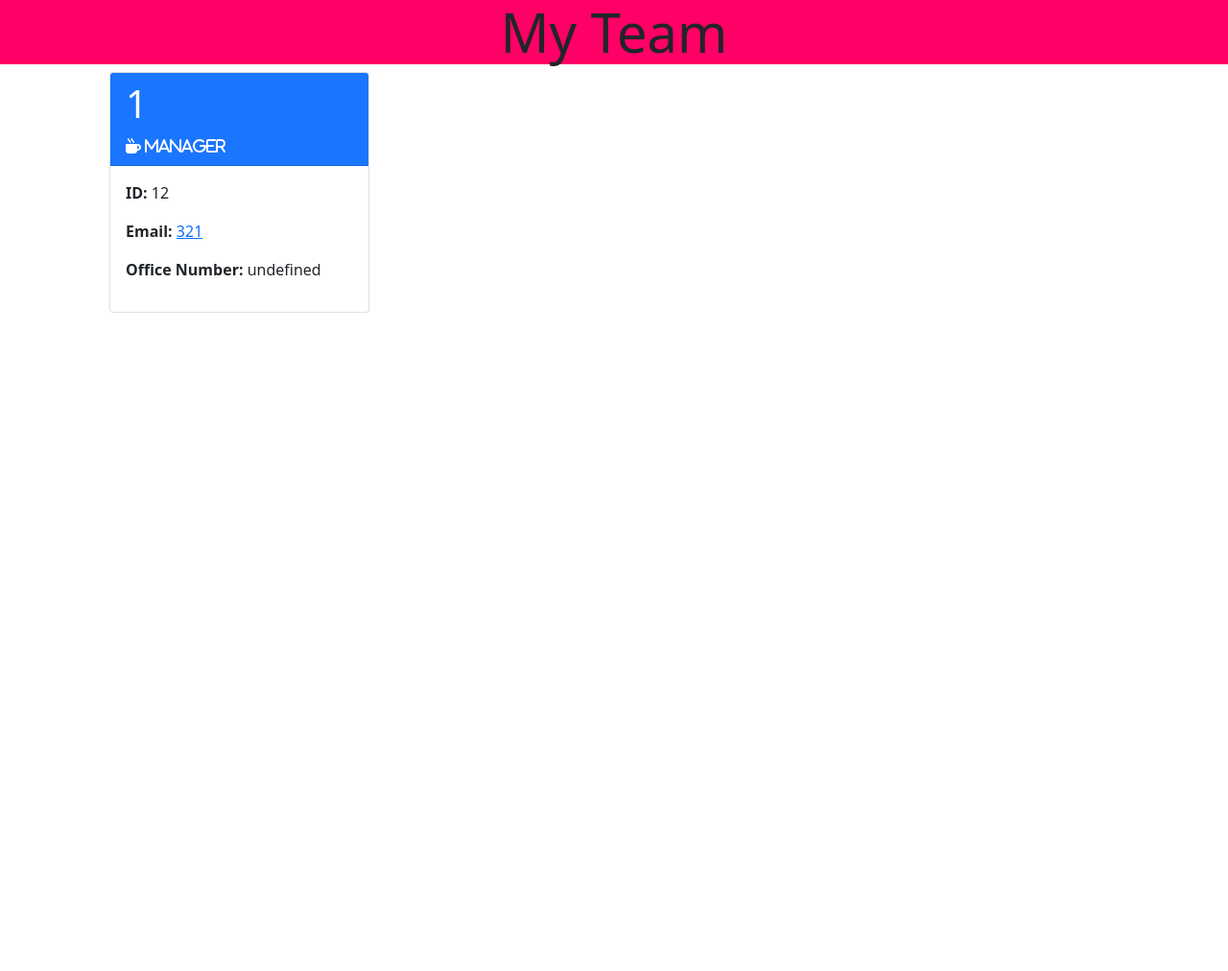
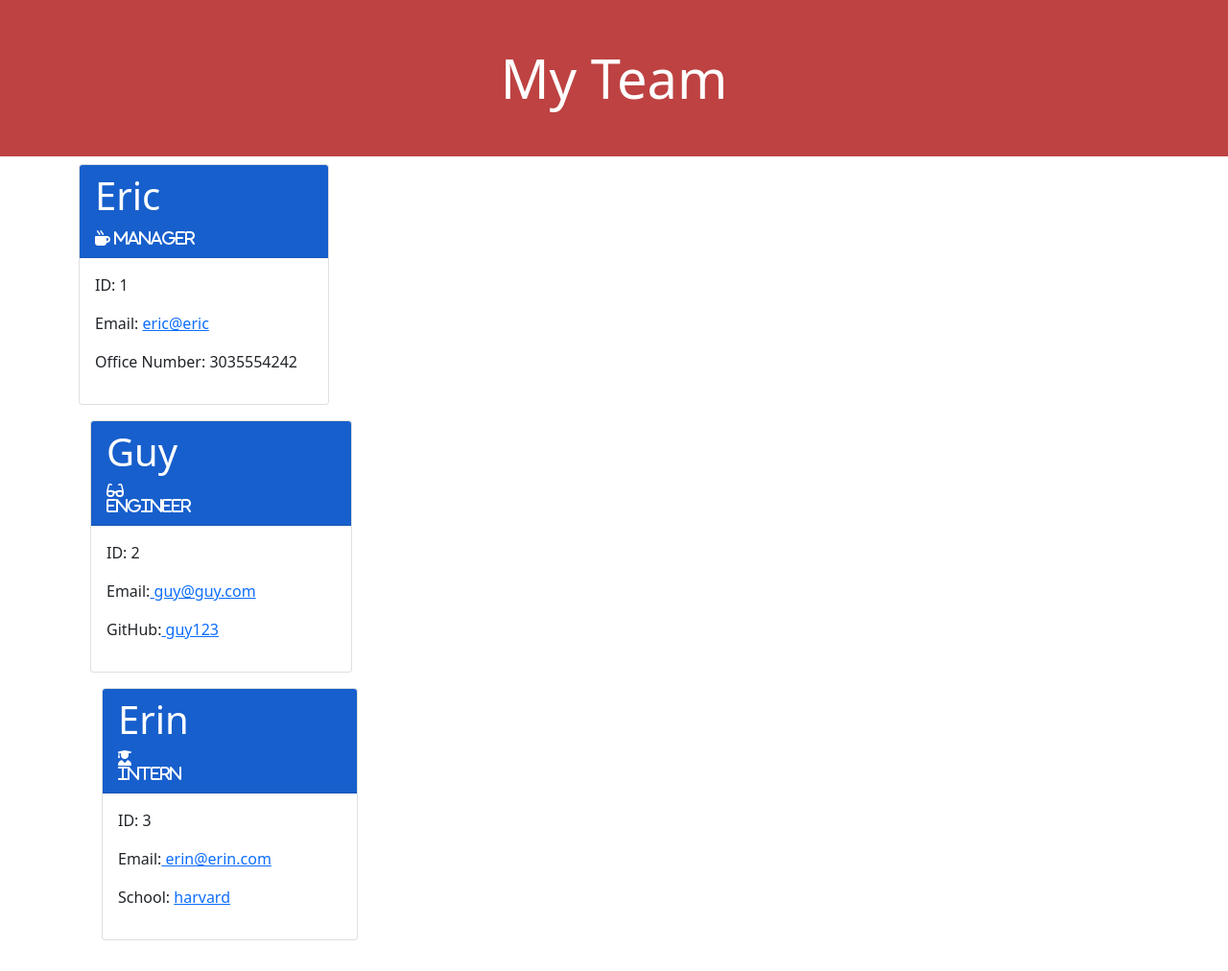
Before and after one commit to edodgion/Object-Oriented-Programming-Team-Profile-Generator, a plain HTML site: page Develope/index.html in a window 1280 px wide. Shown: the whole page at 96% size. Before the commit the page ends 800 px from the top, so only its background shows below. Drawn offline with nearby package versions, Linux system fonts and the light colour scheme.

Commit message:
pre vid commit

```diff
--- a/Develope/index.html
+++ b/Develope/index.html
@@ -9,38 +9,92 @@
       <link rel="stylesheet" href="./dist/style.css"/>
       </head>
   <body>
-  <div class="jumbotron jumbotron-fluid" style='background-color: #ff0066;'>
+  <div class="jumbotron jumbotron-fluid" style='background-color: #be4242;'>
   <div class="container">
-  <h1 class="display-4 text-center">My Team</h1>
+  <h1 class="display-4 text-center font: text-white p-5"><b> My Team </b></h1>
   </div>
 </div>
-      <div class='container'>
-    <ul class="ul">
-  <div class="col-md-3">
+      <div class='container d-grid gap-3'>
+        <div class="row">
+  <div class="col-sm-3">
   <div class="card cardbody">
-       <div class="card-header font: text-white" style="background: #1a75ff">
-       <h1>1</h1>
+       <div class="card-header font: text-white" style="background: #175fcc">
+       <h1>Eric</h1>
               <div class="fas fa-mug-hot">
                 Manager
               </div>
         </div>
+
   <div class="card-body">
       <form role="form">
       <div class="form-group">
-         <p> <b> ID: </b> 12 </p>
+         <p>  ID:  1 </p>
       </div>
       <div class="form-group">
-         <p> <b> Email: </b> <a href="321">321</a></p>
+         <p>  Email:  <a href="eric@eric">eric@eric</a></p>
       </div>
       <div class="form-group">
-         <p> <b>Office Number: </b>undefined</p>
+         <p> Office Number: 3035554242</p>
       </div>
 
       </form>
   </div>
   </div>
 </div>
-</li>
+</div>
+<div class='container d-grid gap-3'>
+  <div class="col-sm-3">
+  <div class="card cardbody">
+  <div class="card-header font: text-white" style="background: #175fcc">
+           <h1> Guy </h1>
+              <div class="fas fa-glasses">
+              <br>
+              Engineer
+              </div>
+              </div>
+
+  <div class="card-body">
+      <form role="form">
+      <div class="form-group">
+       <p>ID: 2 </p>
+      </div>
+      <div class="form-group">
+       <p>Email:<a href="guy@guy.com"> guy@guy.com</a></p>
+      </div>
+      <div class="form-group">
+        <p>GitHub:<a href="guy123"> guy123 </a></p>
+      </div>
+      </form>
+  </div>
+  </div>
+</div>
+<div class='container d-grid gap-3'>
+  <div class="col-sm-3">
+  <div class="card cardbody">
+  <div class="card-header font: text-white" style="background: #175fcc">
+  <h1> Erin </h1>
+              <div class="fas fa-user-graduate">
+              <br>
+             Intern
+              </div>
+              </div>
+  <div class="card-body">
+      <form role="form">
+      <div class="form-group">
+       <p>ID: 3 </P>
+      </div>
+      <div class="form-group">
+       <p>Email:<a href="erin@erin.com"> erin@erin.com</a> </P>
+      </div>
+      <div class="form-group">
+      <p>School: <a href="harvard"> harvard</p>
+      </div>
+      </form>
+  </div>
+  </div>
+</div>
+</div>
+
 
   </body>
   </html>
--- a/Develope/index.js
+++ b/Develope/index.js
@@ -23,7 +23,7 @@ const generateManager = [{
       },
       {
         type: 'input',
-        name: 'managerOfficeNum',
+        name: 'officeNumber',
         message: "What is the Manager's Office Number?"
     },
     {
```
Also changed, not shown: Develope/src/template.js (+22 -20 lines), README.md, images/oop.png (added), images/oop2.png (added).
